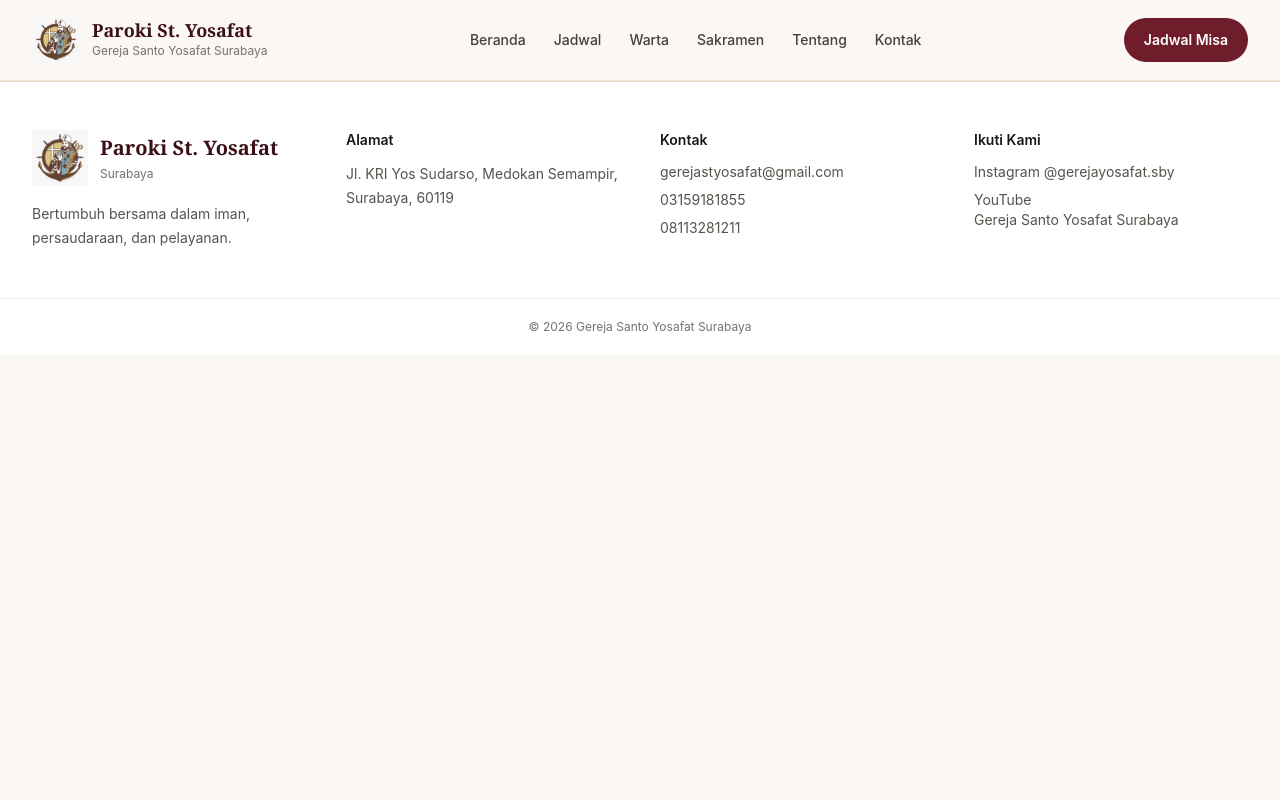
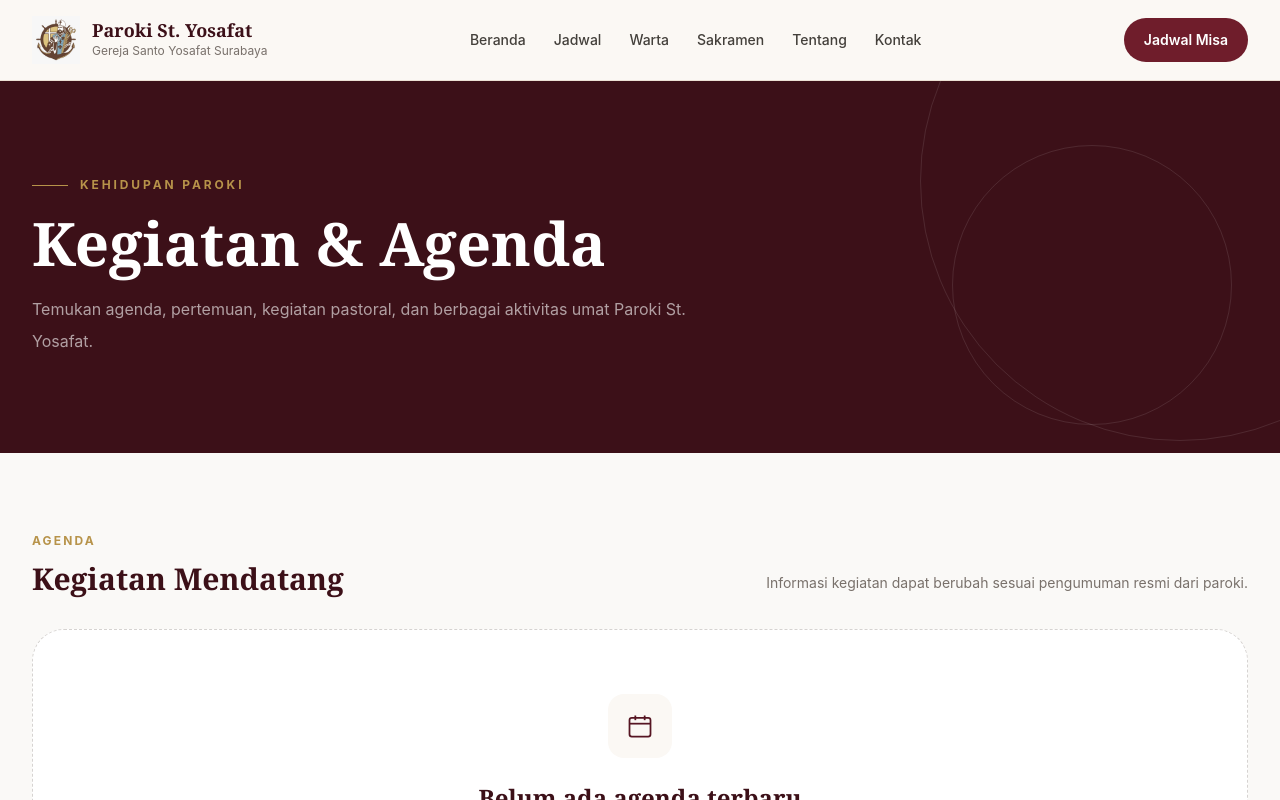
Before and after one commit to bernadlein/GerejaKatolikWebsite, a Nuxt app: page /kegiatan in a window 1280 px wide. Shown: the top 800 px of the page. Built offline with nearby package versions, Linux system fonts and the light colour scheme.

Commit message:
Create kegiatan.vue

```diff
--- /dev/null
+++ b/app/pages/kegiatan.vue
@@ -0,0 +1,203 @@
+<script setup lang="ts">
+import {
+  parishConfig,
+} from '~/config/parish'
+
+const {
+  upcomingEvents,
+  ongoingEvents,
+  pastEvents,
+  status,
+  error,
+} = useParishEvents()
+
+useSeoMeta({
+  title:
+    `Kegiatan & Agenda | ${parishConfig.name}`,
+
+  description:
+    `Agenda, kegiatan, dan kehidupan umat ${parishConfig.churchName}.`,
+})
+</script>
+
+<template>
+  <main class="bg-[#faf9f7]">
+    <!-- HERO -->
+    <section
+      class="relative overflow-hidden bg-church-900"
+    >
+      <div
+        class="absolute -right-40 -top-40 size-[520px] rounded-full border border-white/10"
+      />
+
+      <div
+        class="absolute right-12 top-16 size-[280px] rounded-full border border-white/10"
+      />
+
+      <div
+        class="relative mx-auto max-w-7xl px-5 py-16 lg:px-8 lg:py-24"
+      >
+        <div class="flex items-center gap-3">
+          <span
+            class="h-px w-9 bg-gold-500"
+          />
+
+          <p
+            class="text-xs font-bold uppercase tracking-[0.24em] text-gold-500"
+          >
+            Kehidupan Paroki
+          </p>
+        </div>
+
+        <h1
+          class="mt-5 font-display text-5xl font-bold text-white sm:text-6xl"
+        >
+          Kegiatan & Agenda
+        </h1>
+
+        <p
+          class="mt-5 max-w-2xl text-base leading-8 text-white/60"
+        >
+          Temukan agenda, pertemuan,
+          kegiatan pastoral, dan berbagai
+          aktivitas umat
+          {{ parishConfig.name }}.
+        </p>
+      </div>
+    </section>
+
+    <!-- CONTENT -->
+    <section
+      class="mx-auto max-w-7xl px-5 py-16 lg:px-8 lg:py-20"
+    >
+      <!-- Loading -->
+      <div
+        v-if="status === 'pending'"
+        class="grid gap-5 md:grid-cols-2 xl:grid-cols-3"
+      >
+        <div
+          v-for="item in 3"
+          :key="item"
+          class="h-[390px] animate-pulse rounded-[2rem] bg-stone-200"
+        />
+      </div>
+
+      <!-- Error -->
+      <div
+        v-else-if="error"
+        class="rounded-[2rem] border border-red-200 bg-red-50 p-8"
+      >
+        <p class="font-semibold text-red-900">
+          Agenda paroki belum dapat dimuat.
+        </p>
+      </div>
+
+      <template v-else>
+        <!-- ONGOING -->
+        <section
+          v-if="ongoingEvents.length"
+        >
+          <p
+            class="text-xs font-bold uppercase tracking-[0.18em] text-gold-500"
+          >
+            Sedang Berlangsung
+          </p>
+
+          <h2
+            class="mt-3 font-display text-3xl font-bold text-church-900"
+          >
+            Kegiatan Saat Ini
+          </h2>
+
+          <div
+            class="mt-8 grid gap-5 md:grid-cols-2 xl:grid-cols-3"
+          >
+            <EventCard
+              v-for="event in ongoingEvents"
+              :key="event.id"
+              :event="event"
+            />
+          </div>
+        </section>
+
+        <!-- UPCOMING -->
+        <section
+          :class="{
+            'mt-16':
+              ongoingEvents.length,
+          }"
+        >
+          <div
+            class="flex flex-col gap-5 lg:flex-row lg:items-end lg:justify-between"
+          >
+            <div>
+              <p
+                class="text-xs font-bold uppercase tracking-[0.18em] text-gold-500"
+              >
+                Agenda
+              </p>
+
+              <h2
+                class="mt-3 font-display text-3xl font-bold text-church-900"
+              >
+                Kegiatan Mendatang
+              </h2>
+            </div>
+
+            <p
+              class="max-w-lg text-sm leading-7 text-stone-500"
+            >
+              Informasi kegiatan dapat
+              berubah sesuai pengumuman
+              resmi dari paroki.
+            </p>
+          </div>
+
+          <div
+            v-if="upcomingEvents.length"
+            class="mt-8 grid gap-5 md:grid-cols-2 xl:grid-cols-3"
+          >
+            <EventCard
+              v-for="event in upcomingEvents"
+              :key="event.id"
+              :event="event"
+            />
+          </div>
+
+          <EventEmptyState
+            v-else
+            class="mt-8"
+          />
+        </section>
+
+        <!-- PAST -->
+        <section
+          v-if="pastEvents.length"
+          class="mt-20 border-t border-stone-200 pt-16"
+        >
+          <p
+            class="text-xs font-bold uppercase tracking-[0.18em] text-gold-500"
+          >
+            Arsip
+          </p>
+
+          <h2
+            class="mt-3 font-display text-3xl font-bold text-church-900"
+          >
+            Kegiatan Sebelumnya
+          </h2>
+
+          <div
+            class="mt-8 grid gap-5 md:grid-cols-2 xl:grid-cols-3"
+          >
+            <EventCard
+              v-for="event in pastEvents"
+              :key="event.id"
+              :event="event"
+            />
+          </div>
+        </section>
+      </template>
+    </section>
+  </main>
+</template>
```
